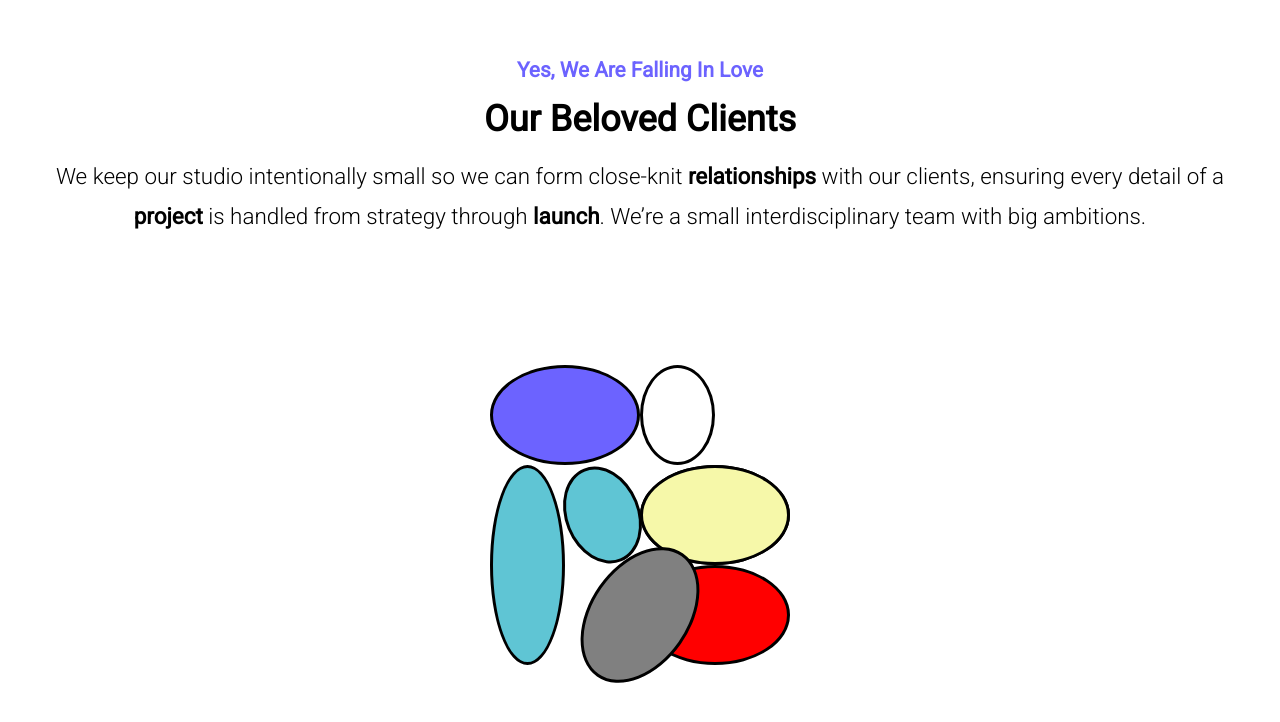
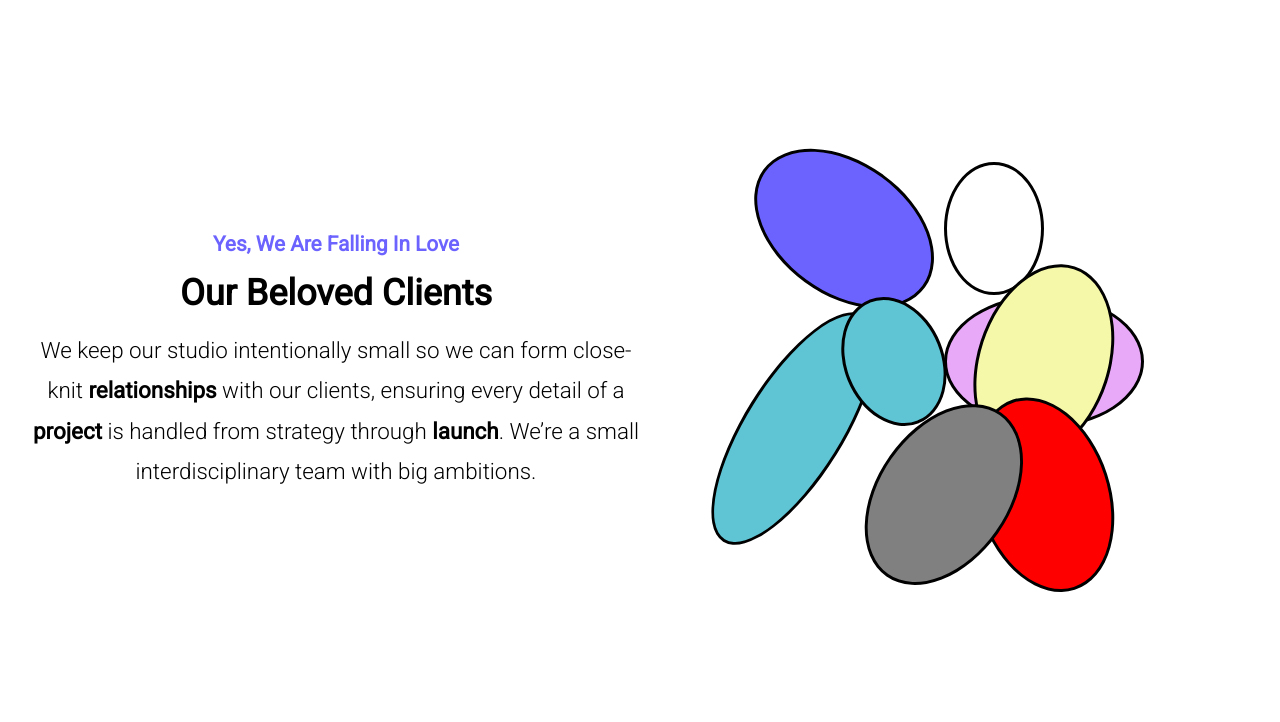
Before and after one commit to nelson521/mocCompany, a plain HTML site: page index.html in a window 1280 px wide. Shown: the part 900-1622 px from the top of the page. Drawn offline with Linux system fonts and the light colour scheme.

Commit message:
rotated grid

```diff
--- a/style.css
+++ b/style.css
@@ -48,7 +48,7 @@ a {
   justify-content: center;
   align-items: center;
   min-height: 100vh;
-  padding: 2rem;
+  padding: 0 2rem;
 }
 
 #welcome-section .container {
@@ -74,7 +74,17 @@ a {
 }
 
 /* Client Section */
+
 #clients-section {
+  display: grid;
+  grid-template-columns: repeat(2, 1fr);
+  justify-items: center;
+  align-items: center;
+  text-align: center;
+  min-height: 100vh;
+  padding: 0 2rem;
+}
+/* .description {
   display: grid;
   grid-template-rows: auto;
   justify-items: center;
@@ -82,7 +92,7 @@ a {
   text-align: center;
   min-height: 100vh;
   padding: 2rem;
-}
+} */
 
 #clients-section h3 {
   color: rgb(108, 99, 255);
@@ -104,8 +114,8 @@ a {
 }
 
 .client-graphic {
-  height: 300px;
-  width: 300px;
+  height: 400px;
+  width: 400px;
 
   display: grid;
   grid-template-columns: repeat(4, 1fr);
@@ -120,23 +130,27 @@ a {
 .box:first-child {
   background-color: rgb(108, 99, 255);
   grid-column: 1 / span 2;
+  transform: rotate(36deg);
 }
 
 .box:nth-child(2) {
   background-color: rgb(95, 197, 212);
   grid-row: 2 / span 2;
+  transform: rotate(32deg);
 }
 
 .box:nth-child(3) {
   background-color: rgb(246, 248, 169);
   grid-row: 2;
   grid-column: 3 / span 3;
+  transform: rotate(288deg);
 }
 
 .box:nth-child(4) {
   background-color: red;
   grid-row: 3;
   grid-column: 3 / span 3;
+  transform: rotate(252deg);
 }
 
 .box:nth-child(5) {
@@ -146,7 +160,7 @@ a {
 }
 
 .box:nth-child(6) {
-  background-color: rgb(246, 248, 169);
+  background-color: rgb(232 169 248);
   grid-row: 2;
   grid-column: 3 / span 3;
 }
```
